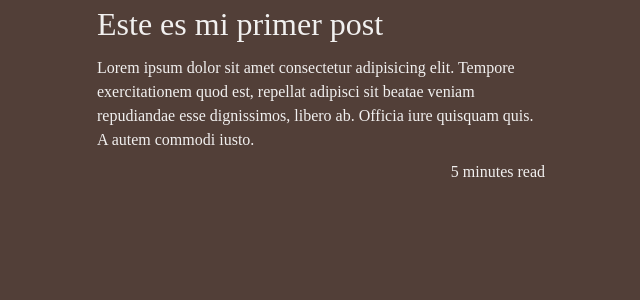
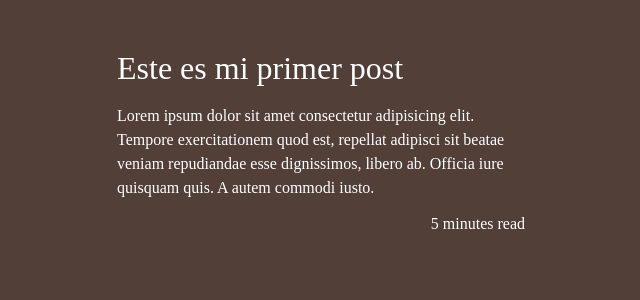
Before and after one commit to tomasbirbe/blog, a Next.js app: page / in a window 1280 px wide. Shown: the top 300 px of the page, without its empty margins (319-959 px from the left). Built offline with nearby package versions, Linux system fonts and the light colour scheme; a web font is replaced by a local one.

Commit message:
Dev: Add basic structure of blog and test dynamic routes

```diff
--- a/package.json
+++ b/package.json
@@ -16,7 +16,9 @@
     "next": "12.1.0",
     "prettier": "^2.5.1",
     "react": "17.0.2",
-    "react-dom": "17.0.2"
+    "react-dom": "17.0.2",
+    "remark": "^14.0.2",
+    "remark-html": "^15.0.1"
   },
   "devDependencies": {
     "@types/node": "^17.0.21",
--- a/pages/index.tsx
+++ b/pages/index.tsx
@@ -3,13 +3,21 @@ import Head from 'next/head';
 
 export default function Home() {
   return (
-    <Container>
+    <Container paddingBlockStart={6}>
       <Head>
         <title>Blog de tomas birbe</title>
         <meta content="Blog personal de Tomas Birbe" name="description" />
         <link href="/favicon.ico" rel="icon" />
       </Head>
-      <Stack>
+      <Stack
+        _hover={{ outline: '1px solid' }}
+        borderRadius="10px"
+        color="title"
+        outline="none"
+        padding={5}
+        spacing={3}
+        transition="all 150ms ease-in-out"
+      >
         <Text fontSize={32}>Este es mi primer post</Text>
         <Text>
           Lorem ipsum dolor sit amet consectetur adipisicing elit. Tempore exercitationem quod est,
--- a/theme.ts
+++ b/theme.ts
@@ -16,10 +16,10 @@ export const theme = extendTheme({
         _light: '#32f',
       },
       title: {
-        default: 'black',
+        default: 'white',
       },
       paragraph: {
-        default: 'black',
+        default: 'white',
       },
     },
   },
```
Also changed, not shown: pages/posts/[slug].tsx (added, +7 -0 lines), 1 other file (tests, documents, lock files or other folders).
